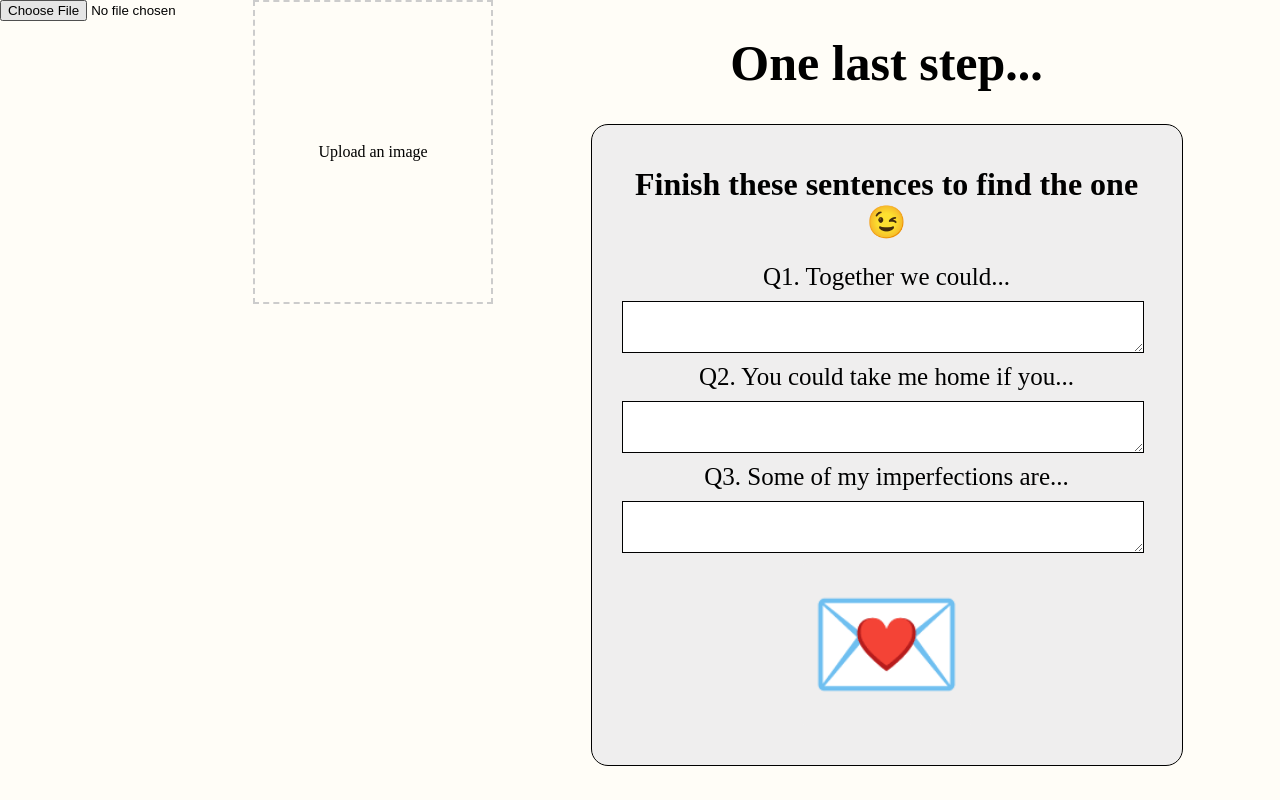
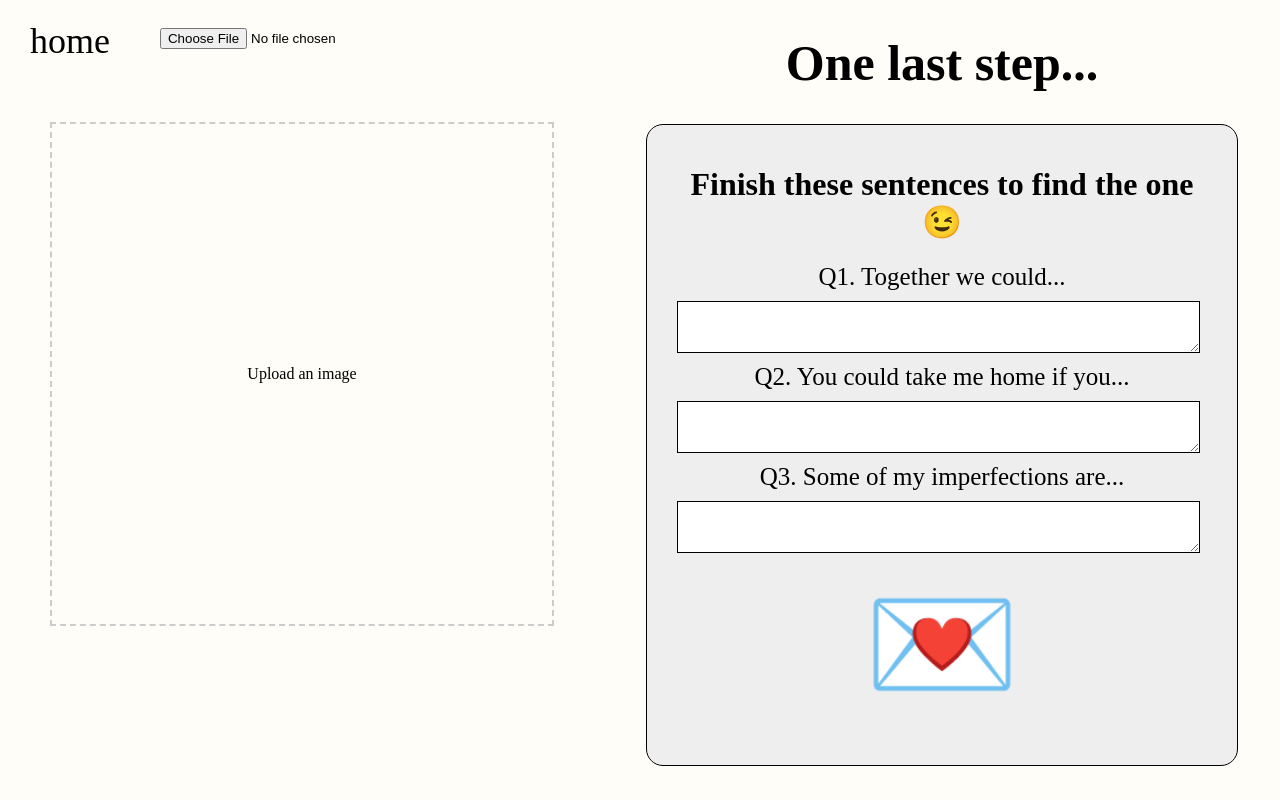
Before and after one commit to ja9-z/hoos-thrifty, a React (Create React App) app: page /seller in a window 1280 px wide. Built offline with nearby package versions, Linux system fonts and the light colour scheme.

Commit message:
did left side of seller

```diff
--- a/src/pages/MainScreen.js
+++ b/src/pages/MainScreen.js
@@ -259,12 +259,7 @@ const handle_back_click=()=>{
 
 
 const MainScreen = ()=>{
-    useEffect(() => {
-        console.log("MainScreen Mounted");
-        return () => {
-            console.log("MainScreen Unmounted"); // This should log when you navigate away
-        };
-    }, []);
+
     const navigate = useNavigate();
     return(
         <div>
--- a/src/pages/SellerScreen.css
+++ b/src/pages/SellerScreen.css
@@ -1,5 +1,6 @@
 .container{
     display: flex;
+    flex-direction: row;
     margin: auto;
 }
 
@@ -41,3 +42,10 @@
     font-family: Playfair View;
     font-size:25px
 }
+
+.imgContainer{
+    display: flex;
+    flex-direction: column;
+    margin: 10vh 10vh;
+    padding: 2vh 2vh;
+}
--- a/src/pages/SellerScreen.js
+++ b/src/pages/SellerScreen.js
@@ -3,6 +3,7 @@ import "./Prompts.css"
 import React, { useState } from "react";
 import { useNavigate } from "react-router-dom";
 import transition from "../components/Transition";
+import {motion} from "framer-motion"
 
 const SellerScreen =() =>{
   const [image, setImage] = useState(null); // Store the image URL
@@ -20,12 +21,33 @@ const SellerScreen =() =>{
 
 return (
     <div class = "container">
-
+        <div className = " imageContainer">
+        <motion.button
+            onClick={() => navigate("/welcome")}
+            style={{
+                position: "sticky",
+                display: "flexbox",
+                alignContent: "end",
+                justifyContent: "flex-end",
+                top: "10px",
+                right: "50px",
+                margin: "0px 50px 20px 0px",
+                fontSize: 36,
+                fontFamily: "Playfair Display",
+                border:"none",
+                outline: "none",
+                padding: "10px 0px 0px 30px",
+                backgroundColor:  'rgba(52, 52, 52, 0)',
+                zIndex: 5,
+            }}
+            >
+                home
+            </motion.button>
         <input type="file" onChange={handleImageChange} accept="image/*" />
         <div
         style={{
-            width: "300px", // Set the box width
-            height: "300px", // Set the box height
+            width: "500px", // Set the box width
+            height: "500px", // Set the box height
             border: "2px dashed #ccc", // Add a dashed border to the box
             display: "flex",
             flexDirection: "column",
@@ -35,9 +57,12 @@ const SellerScreen =() =>{
             backgroundSize: "cover",
             boxShadow: image ? "0 4px 10px rgba(0, 0, 0, 0.1)" : "none",
             backgroundPosition: "center",
+            margin: "50px 50px",
+            top: "50px",
         }}
         >
         {!image && <span>Upload an image</span>} {/* Placeholder text */}
+        </div>
         </div>
         <div class = "main-container">
             <h1 class = "header">One last step...</h1>
```
Lines whose indentation alone changed are shown as unchanged.
